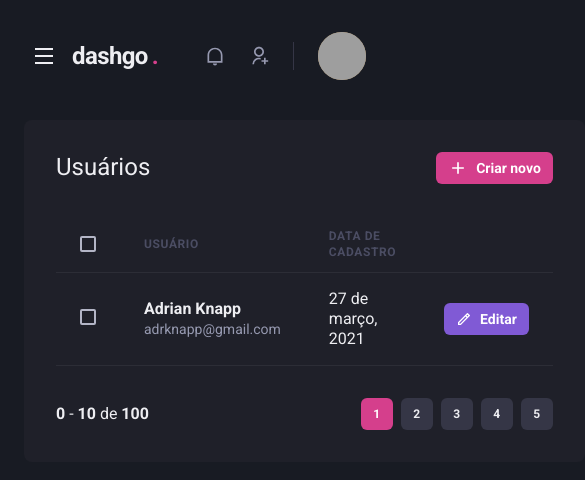
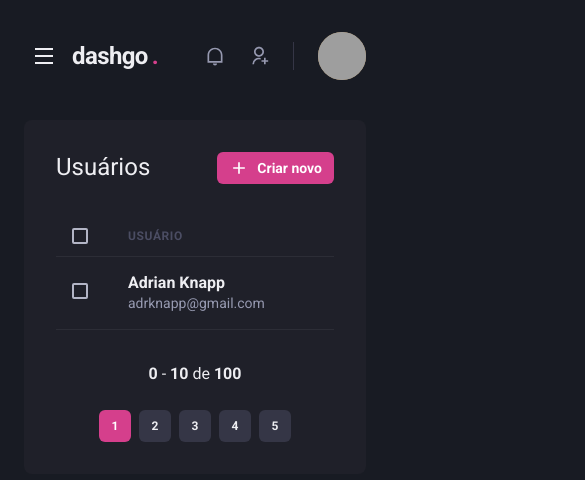
Before and after one commit to AdrianKnapp/dashgo, a Next.js app: page /users in a window 390 px wide. Shown: the top 480 px of the page, 585 px wide, since content can reach past the window. Built offline with nearby package versions, Linux system fonts and the light colour scheme; grey boxes are pictures that could not be loaded.

Commit message:
Users table responsive

```diff
--- a/src/components/Pagination/index.tsx
+++ b/src/components/Pagination/index.tsx
@@ -4,9 +4,9 @@ import PaginationItem from './PaginationItem';
 export default function Pagination() {
   return (
     <Stack
-      direction="row"
+      direction={["column", "row"]}
+      spacing="6"
       mt="8"
-      spacing="6"
       justify="space-between"
       align="center"
     >
--- a/src/pages/users/index.tsx
+++ b/src/pages/users/index.tsx
@@ -12,6 +12,7 @@ import {
   Checkbox,
   Tbody,
   Text,
+  useBreakpointValue,
 } from '@chakra-ui/react';
 
 import Header from '../../components/Header';
@@ -20,6 +21,11 @@ import Pagination from '../../components/Pagination';
 import { RiAddLine, RiPencilLine } from 'react-icons/ri';
 
 export default function UsersList() {
+  const isWideVersion = useBreakpointValue({
+    base: false,
+    lg: true,
+  });
+
   return (
     <Box>
       <Header />
@@ -48,22 +54,26 @@ export default function UsersList() {
           <Table colorScheme="whiteAlpha">
             <Thead>
               <Tr>
-                <Th px="6" color="gray.300" width="8">
+                <Th px={["4", "4", "6"]} color="gray.300" width="8">
                   <Checkbox colorScheme="pink"/>
                 </Th>
                 <Th>
                   Usuário
                 </Th>
+                { isWideVersion && (
                   <Th>
                     Data de cadastro
                   </Th>
+                )}
+                { isWideVersion && (
                   <Th>
                   </Th>
+                )}
               </Tr>
             </Thead>
             <Tbody>
               <Tr>
-                <Td  px="6">
+                <Td px={["4", "4", "6"]}>
                   <Checkbox colorScheme="pink"/>
                 </Td>
                 <Td>
@@ -72,7 +82,8 @@ export default function UsersList() {
                     <Text fontSize="sm" color="gray.300">adrknapp@gmail.com</Text>
                   </Box>
                 </Td>
-                <Td>27 de março, 2021</Td>
+                { isWideVersion && <Td>27 de março, 2021</Td> }
+                { isWideVersion && (
                   <Td textAlign="right">
                     <Button
                       as="a"
@@ -87,6 +98,7 @@ export default function UsersList() {
                       Editar
                     </Button>
                 </Td>
+                )}
               </Tr>
             </Tbody>
           </Table>
```
Lines whose indentation alone changed are shown as unchanged.
